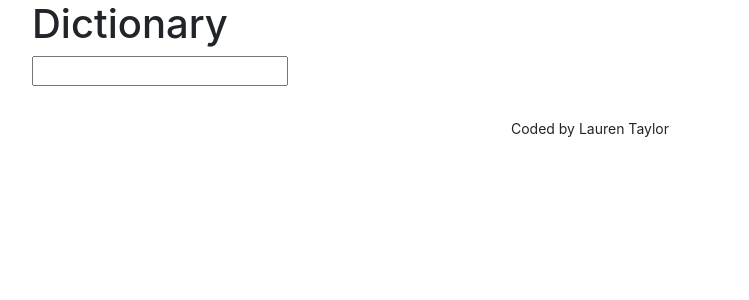
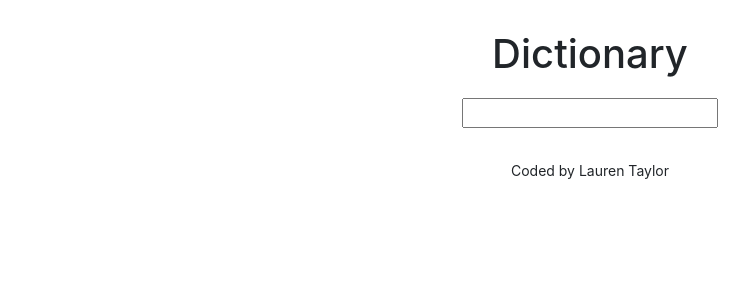
Before and after one commit to LaurenTaylor92/dictionary-app, a React (Create React App) app: page / in a window 1280 px wide. Shown: the top 300 px of the page, without its empty margins (50-799 px from the left). Built offline with nearby package versions, Linux system fonts and the light colour scheme.

Commit message:
Added some basic CSS styling

```diff
--- a/src/Dictionary.css
+++ b/src/Dictionary.css
@@ -1,2 +1,8 @@
 .Dictionary {
+  text-align: center;
+  margin: 30px 0;
 }
+
+form {
+  margin-top: 20px;
+}
```
